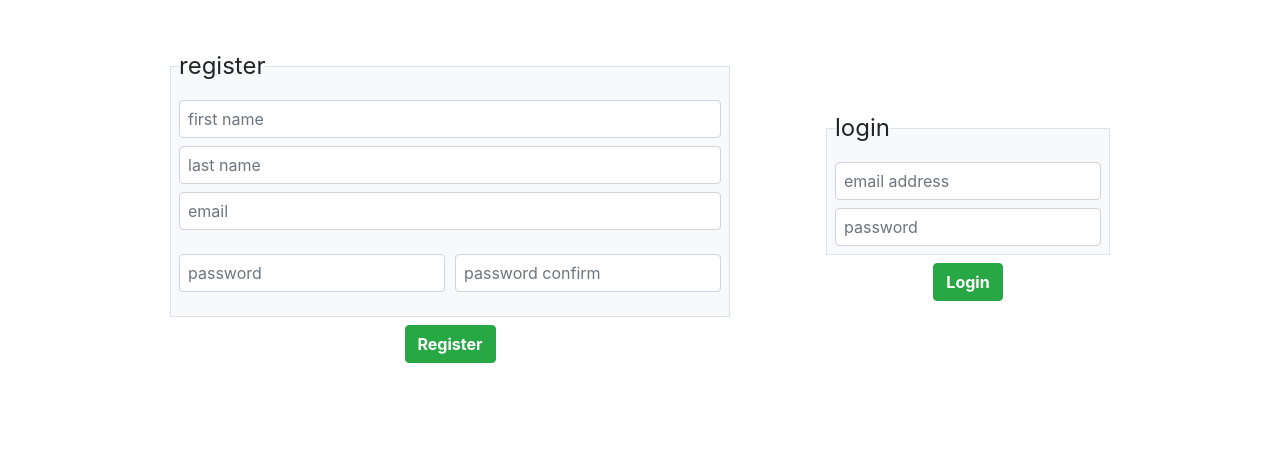
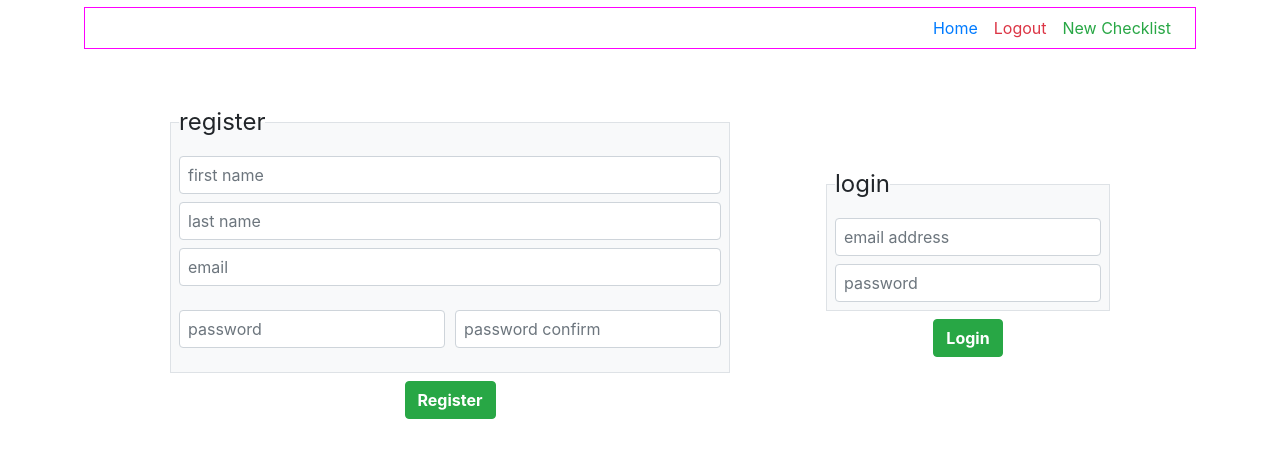
Before and after one commit to a-kuhn/encounter, a React (Create React App) app in the folder client/: page / in a window 1280 px wide. Shown: the top 458 px of the page. Built offline with nearby package versions, Linux system fonts and the light colour scheme.

Commit message:
add nav to LoginReg to test routing

```diff
--- a/client/src/Views/LoginReg.jsx
+++ b/client/src/Views/LoginReg.jsx
@@ -2,13 +2,20 @@ import React, { useState } from "react";
 
 import Login from '../components/Login';
 import Register from '../components/Register';
+import Nav from '../components/Nav';
 
 function LoginReg() {
     return (
+      <>
+      <div>
+        {/* adding nav bar in for development purposes to easily test routing */}
+        <Nav/>
+      </div>
       <div className="d-flex justify-content-center align-items-center">
         <Register/>
         <Login/>
       </div>
+      </>
     );
   }
 
```
